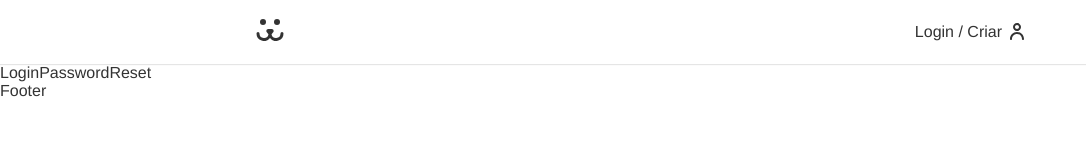
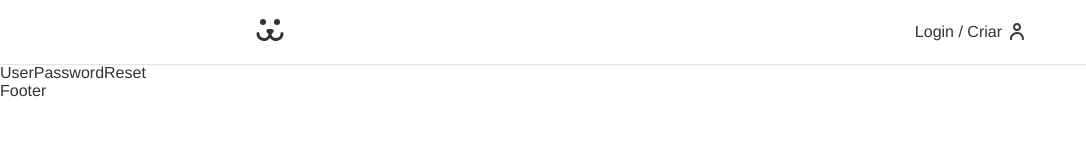
Before and after one commit to vilsonsampaio/dogs, a React (Create React App) app: page /user/reset-password in a window 1280 px wide. Shown: the top 160 px of the page, without its empty margins (0-1086 px from the left). Built offline with nearby package versions, Linux system fonts and the light colour scheme; the HTML template or start-up script is replaced by a standard one.

Commit message:
directories organized

```diff
--- a/src/App.js
+++ b/src/App.js
@@ -1,12 +1,12 @@
 import React from 'react';
 
-import { default as Routes } from './routes';
+import GlobalRoutes from './routes/GlobalRoutes';
 
 import './App.css';
 
 const App = () => {
   return (
-    <Routes />
+    <GlobalRoutes />
   );
 }
 
--- a/src/components/LoginCreate/index.js
+++ /dev/null
@@ -1,11 +0,0 @@
-import React from 'react';
-
-const LoginCreate = () => {
-  return (
-    <div>
-      LoginCreate
-    </div>
-  );
-}
-
-export default LoginCreate;
--- a/src/components/LoginPasswordLost/index.js
+++ /dev/null
@@ -1,11 +0,0 @@
-import React from 'react';
-
-const LoginPasswordLost = () => {
-  return (
-    <div>
-      LoginPasswordLost
-    </div>
-  );
-}
-
-export default LoginPasswordLost;
--- a/src/components/LoginPasswordReset/index.js
+++ /dev/null
@@ -1,11 +0,0 @@
-import React from 'react';
-
-const LoginPasswordReset = () => {
-  return (
-    <div>
-      LoginPasswordReset
-    </div>
-  );
-}
-
-export default LoginPasswordReset;
--- a/src/pages/Login/index.js
+++ /dev/null
@@ -1,29 +0,0 @@
-import React from 'react';
-import { Routes, Route, Navigate } from 'react-router-dom';
-
-import { UserContext } from '../../UserContext';
-
-import LoginForm from '../../components/LoginForm';
-import LoginCreate from '../../components/LoginCreate';
-import LoginPasswordLost from '../../components/LoginPasswordLost';
-import LoginPasswordReset from '../../components/LoginPasswordReset';
-
-const Login = () => {
-  const { login } = React.useContext(UserContext);
-
-  if (login === true) {
-    return <Navigate to="/my-account" />
-  }
-  return (
-    <div>
-      <Routes>
-        <Route path="/sign-in" element={<LoginForm />} />
-        <Route path="sign-up" element={<LoginCreate />} />
-        <Route path="forgot-password" element={<LoginPasswordLost />} />
-        <Route path="reset-password" element={<LoginPasswordReset />} />
-      </Routes>
-    </div>
-  );
-}
-
-export default Login;
--- /dev/null
+++ b/src/pages/UserPasswordForgot/index.js
@@ -0,0 +1,11 @@
+import React from 'react';
+
+const UserPasswordForgot = () => {
+  return (
+    <div>
+      UserPasswordForgot
+    </div>
+  );
+}
+
+export default UserPasswordForgot;
--- /dev/null
+++ b/src/pages/UserPasswordReset/index.js
@@ -0,0 +1,11 @@
+import React from 'react';
+
+const UserPasswordReset = () => {
+  return (
+    <div>
+      UserPasswordReset
+    </div>
+  );
+}
+
+export default UserPasswordReset;
--- /dev/null
+++ b/src/pages/UserSignUp/index.js
@@ -0,0 +1,11 @@
+import React from 'react';
+
+const UserSignUp = () => {
+  return (
+    <div>
+      UserSignUp
+    </div>
+  );
+}
+
+export default UserSignUp;
--- a/src/routes.js
+++ /dev/null
@@ -1,27 +0,0 @@
-import React from 'react';
-import { BrowserRouter, Routes, Route } from 'react-router-dom';
-
-import Header from './components/Header';
-import Footer from './components/Footer';
-
-import Home from './pages/Home';
-import Login from './pages/Login';
-
-import { UserStorage } from './UserContext';
-
-const routes = () => {
-  return (
-    <BrowserRouter>
-      <UserStorage>
-        <Header />
-        <Routes>
-          <Route path="/" element={<Home />} />
-          <Route path="/user/*" element={<Login />} />
-        </Routes>
-        <Footer />
-      </UserStorage>
-    </BrowserRouter>
-  );
-}
-
-export default routes;
--- /dev/null
+++ b/src/routes/GlobalRoutes.js
@@ -0,0 +1,29 @@
+import React from 'react';
+import { BrowserRouter, Routes, Route } from 'react-router-dom';
+
+import { UserStorage } from '../UserContext';
+
+import UserRoutes from './UserRoutes';
+
+import Header from '../components/Header';
+import Footer from '../components/Footer';
+
+import Home from '../pages/Home';
+
+
+const GlobalRoutes = () => {
+  return (
+    <BrowserRouter>
+      <UserStorage>
+        <Header />
+        <Routes>
+          <Route path="/" element={<Home />} />
+          <Route path="/user/*" element={<UserRoutes />} />
+        </Routes>
+        <Footer />
+      </UserStorage>
+    </BrowserRouter>
+  );
+}
+
+export default GlobalRoutes;
--- /dev/null
+++ b/src/routes/UserRoutes.js
@@ -0,0 +1,29 @@
+import React from 'react';
+import { Routes, Route, Navigate } from 'react-router-dom';
+
+import { UserContext } from '../UserContext';
+
+import UserSignIn from '../pages/UserSignIn';
+import UserSignUp from '../pages/UserSignUp';
+import UserPasswordForgot from '../pages/UserPasswordForgot';
+import UserPasswordReset from '../pages/UserPasswordReset';
+
+const UserRoutes = () => {
+  const { login } = React.useContext(UserContext);
+
+  if (login === true) {
+    return <Navigate to="/my-account" />
+  }
+  return (
+    <div>
+      <Routes>
+        <Route path="/sign-in" element={<UserSignIn />} />
+        <Route path="sign-up" element={<UserSignUp />} />
+        <Route path="forgot-password" element={<UserPasswordForgot />} />
+        <Route path="reset-password" element={<UserPasswordReset />} />
+      </Routes>
+    </div>
+  );
+}
+
+export default UserRoutes;
```
Also changed, not shown: src/pages/UserSignIn/index.js (renamed from src/components/LoginForm/index.js, +4 -4 lines).
